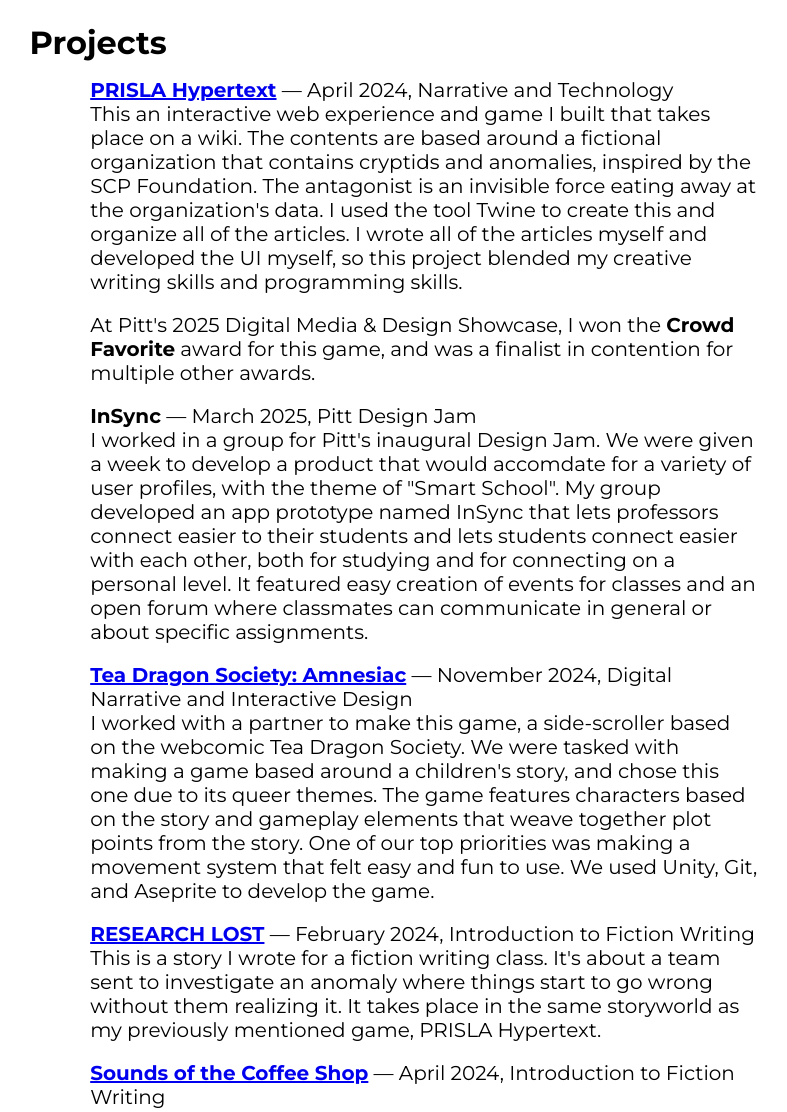
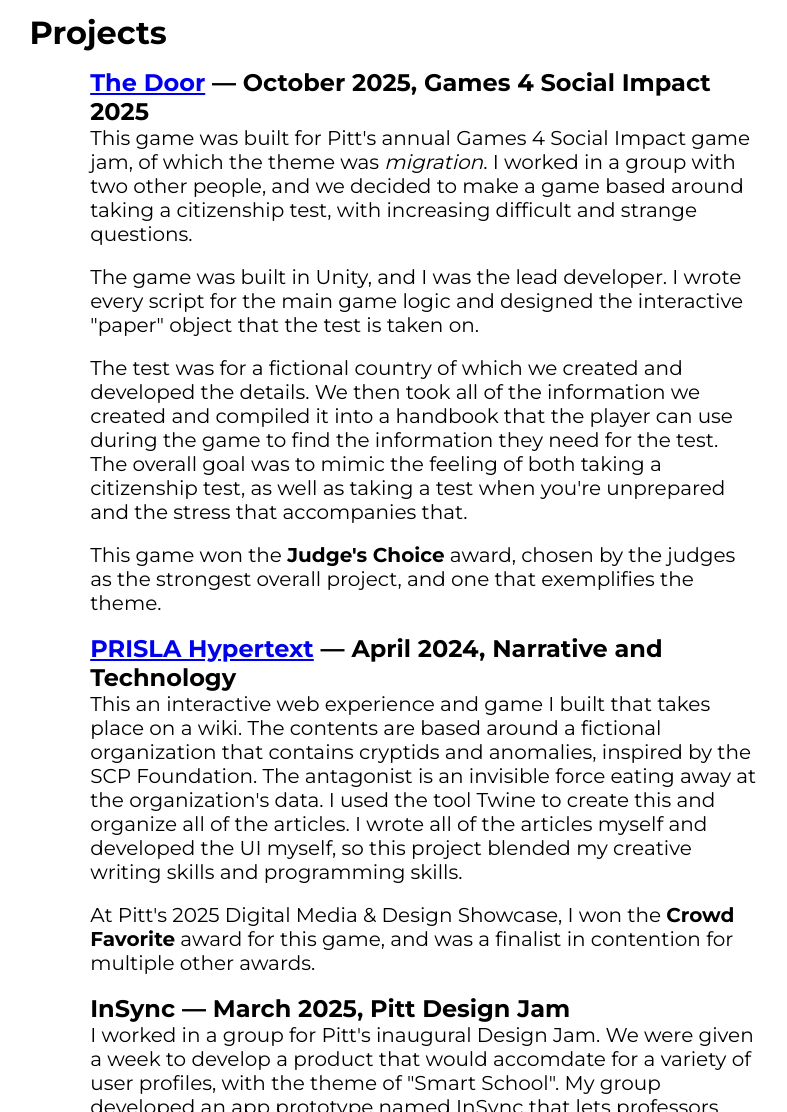
Before and after one commit to azaventure/portfolio, a plain HTML site: page index.html in a window 1280 px wide. Shown: the part 1582-2694 px from the top of the page, without its empty margins (185-972 px from the left). Drawn offline with Linux system fonts and the light colour scheme; a script that the page names is missing.

Commit message:
updating projects field and formatting

```diff
--- a/index.html
+++ b/index.html
@@ -1,5 +1,6 @@
 <!DOCTYPE html>
 <html lang="en">
+
 <head>
     <meta charset="UTF-8">
     <meta name="viewport" content="width=device-width, initial-scale=1.0">
@@ -10,6 +11,7 @@
     <link href="https://fonts.googleapis.com/css2?family=Montserrat:wght@400;500;700&display=swap" rel="stylesheet">
     <link rel="stylesheet" href="styles.css">
 </head>
+
 <body>
     <header>
         <nav>
@@ -39,11 +41,13 @@
 
         <p><strong>University of Pittsburgh</strong> — August 2023 to May 2026 (ongoing)</p>
         <p><i>B.S. in Digital Narrative and Interactive Design</i> — <strong>3.7 GPA</strong></p>
-                <p>This is a new major blending the computer science and english fields, with multiple different tracks. I am on the Game Design track.</p>
+        <p>This is a new major blending the computer science and english fields, with multiple different tracks. I am on
+            the Game Design track.</p>
         <br />
         <p><i>Minor in Computer Science, Certificate in Disability Studies</i></p>
         <p>
-                    I am doing the Computer Science minor to get more technical experience, and I am doing the Disability Studies certificate
+            I am doing the Computer Science minor to get more technical experience, and I am doing the Disability
+            Studies certificate
             to get more knowledge in the field of accessibility to prepare for a career in it.
         </p>
         <br />
@@ -51,7 +55,8 @@
         <p>
             The Rainbow Alliance is the largest queer organization at the University of Pittsburgh. We help protect
             the interests of queer students at large and also work to host events and office hours for queer students
-                    to have a safe place to interact with each other. As the vice president, my duties include hosting office hours,
+            to have a safe place to interact with each other. As the vice president, my duties include hosting office
+            hours,
             being a point of contact for other organizations and departments at Pitt, and coordinating events.
         </p>
         <br />
@@ -87,11 +92,39 @@
         <p>
         <h2>Projects</h2>
 
-            <p><strong><a href="https://azaventure.github.io/prislahypertext/">PRISLA Hypertext</a></strong> — April 2024, Narrative and Technology</p>
+        <h3><strong><a href="https://azaventure.itch.io/the-door/">The Door</a></strong> — October 2025,
+            Games 4 Social Impact 2025</h3>
+        <p>
+            This game was built for Pitt's annual Games 4 Social Impact game jam, of which the theme was <i>migration</i>.
+            I worked in a group with two other people, and we decided to make a game based around taking a citizenship test, with increasing difficult and
+            strange questions.
+        </p>
+        <br />
+        <p>
+            The game was built in Unity, and I was the lead developer. I wrote every script for the main game logic and designed
+            the interactive "paper" object that the test is taken on.
+        </p>
+        <br />
+        <p>
+            The test was for a fictional country of which we created and developed the details.
+            We then took all of the information we created and compiled it into a handbook that the player can
+            use during the game to find the information they need for the test.
+            The overall goal was to mimic the feeling of both taking a citizenship test, as well as taking a test
+            when you're unprepared and the stress that accompanies that.
+        </p>
+        <br />
+        <p>
+            This game won the <strong>Judge's Choice</strong> award, chosen by the judges as the strongest
+            overall project, and one that exemplifies the theme.
+        </p>
+        <br />
+        <h3><strong><a href="https://azaventure.github.io/prislahypertext/">PRISLA Hypertext</a></strong> — April 2024,
+            Narrative and Technology</h3>
         <p>
             This an interactive web experience and game I built that takes place on a wiki. The contents are
             based around a fictional organization that contains cryptids and anomalies, inspired by the SCP Foundation.
-                The antagonist is an invisible force eating away at the organization's data. I used the tool Twine to create this
+            The antagonist is an invisible force eating away at the organization's data. I used the tool Twine to create
+            this
             and organize all of the articles. I wrote all of the articles myself and developed the UI myself,
             so this project blended my creative writing skills and programming skills.
         </p>
@@ -102,27 +135,35 @@
         </p>
         <br />
 
-            <p><strong>InSync</strong> — March 2025, Pitt Design Jam</p>
+        <h3><strong>InSync</strong> — March 2025, Pitt Design Jam</h3>
         <p>
             I worked in a group for Pitt's inaugural Design Jam. We were given a week to develop a product that would
-                accomdate for a variety of user profiles, with the theme of "Smart School". My group developed an app prototype
-                named InSync that lets professors connect easier to their students and lets students connect easier with each
-                other, both for studying and for connecting on a personal level. It featured easy creation of events for classes
+            accomdate for a variety of user profiles, with the theme of "Smart School". My group developed an app
+            prototype
+            named InSync that lets professors connect easier to their students and lets students connect easier with
+            each
+            other, both for studying and for connecting on a personal level. It featured easy creation of events for
+            classes
             and an open forum where classmates can communicate in general or about specific assignments.
         </p>
         <br />
 
-            <p><strong><a href="https://github.com/azaventure/TDSA">Tea Dragon Society: Amnesiac</a></strong> — November 2024, Digital Narrative and Interactive Design</p>
+        <h3><strong><a href="https://github.com/azaventure/TDSA">Tea Dragon Society: Amnesiac</a></strong> — November
+            2024, Digital Narrative and Interactive Design</h3>
         <p>
             I worked with a partner to make this game, a side-scroller based on the webcomic Tea Dragon Society.
-                We were tasked with making a game based around a children's story, and chose this one due to its queer themes.
-                The game features characters based on the story and gameplay elements that weave together plot points from the
+            We were tasked with making a game based around a children's story, and chose this one due to its queer
+            themes.
+            The game features characters based on the story and gameplay elements that weave together plot points from
+            the
             story. One of our top priorities was making a movement system that felt easy and fun to use.
             We used Unity, Git, and Aseprite to develop the game.
         </p>
         <br />
 
-            <p><strong><a href="https://docs.google.com/document/d/1mIgZmAEGYhLx1uDQuVTclbUFUdq51jEhoVqadmRzC2U/edit?usp=sharing">RESEARCH LOST</a></strong> — February 2024, Introduction to Fiction Writing</p>
+        <h3><strong><a
+                    href="https://docs.google.com/document/d/1mIgZmAEGYhLx1uDQuVTclbUFUdq51jEhoVqadmRzC2U/edit?usp=sharing">RESEARCH
+                    LOST</a></strong> — February 2024, Introduction to Fiction Writing</h3>
         <p>
             This is a story I wrote for a fiction writing class. It's about a team sent to investigate an anomaly
             where things start to go wrong without them realizing it. It takes place in the same storyworld
@@ -130,10 +171,14 @@
         </p>
         <br />
 
-            <p><strong><a href="https://docs.google.com/document/d/1BRLxh8iVqJzmvO_U9u_BMIsHD6Suq31pwa1GDv4rPWg/edit?usp=sharing">Sounds of the Coffee Shop</a></strong> — April 2024, Introduction to Fiction Writing</p>
+        <h3><strong><a
+                    href="https://docs.google.com/document/d/1BRLxh8iVqJzmvO_U9u_BMIsHD6Suq31pwa1GDv4rPWg/edit?usp=sharing">Sounds
+                    of the Coffee Shop</a></strong> — April 2024, Introduction to Fiction Writing</h3>
         <p>
-                This is the second story I wrote for my fiction writing class. It's about a barista who relies on music to do work,
-                who discovers they're becoming deaf. I developed a playlist to go along with the story, as one of the main themes
+            This is the second story I wrote for my fiction writing class. It's about a barista who relies on music to
+            do work,
+            who discovers they're becoming deaf. I developed a playlist to go along with the story, as one of the main
+            themes
             was music and its impact.
         </p>
         <br />
@@ -157,15 +202,18 @@
         <p>
         <h2>Accessibility</h2>
         <p>
-                This portfolio website was built to be Web Content Accessibility Guidelines (WCAG)   compliant and employ universal design practices.
+            This portfolio website was built to be Web Content Accessibility Guidelines (WCAG) compliant and employ
+            universal design practices.
             The font is sans-serif and the colors are black on white to have easy visibility. The entire site is
             developed without the use of JavaScript, and is navigable even if the CSS is disabled, to enable the
             easy use of screen readers.
         </p>
         <br />
-            <p>The full WCAG guidelines can be found <a href="https://www.w3.org/WAI/standards-guidelines/wcag/">here</a>.</p>
+        <p>The full WCAG guidelines can be found <a href="https://www.w3.org/WAI/standards-guidelines/wcag/">here</a>.
+        </p>
         <br />
-            <p>The principles of universal design that I followed can be found <a href="https://universaldesign.ie/about-universal-design/the-7-principles">here</a>.</p>
+        <p>The principles of universal design that I followed can be found <a
+                href="https://universaldesign.ie/about-universal-design/the-7-principles">here</a>.</p>
         <br />
         <p>This website uses the Montserrat font, provided by Google.</p>
         </p>
@@ -177,4 +225,5 @@
     </footer>
     <script src="script.js"></script>
 </body>
+
 </html>
--- a/styles.css
+++ b/styles.css
@@ -4,6 +4,11 @@
     padding: 0;
     box-sizing: border-box;
     font-family: 'Montserrat', sans-serif;
+}
+
+hr {
+    max-width: 50%;
+    margin: auto;
 }
 
 body {
@@ -84,7 +89,8 @@
 h3 {
     margin-left: 20%;
     margin-top: 0;
-    font-size: 1.75rem;
+    font-size: 1.5rem;
+    max-width: 55%;
 }
 
 #introduction {
```
Lines whose indentation alone changed are shown as unchanged.
